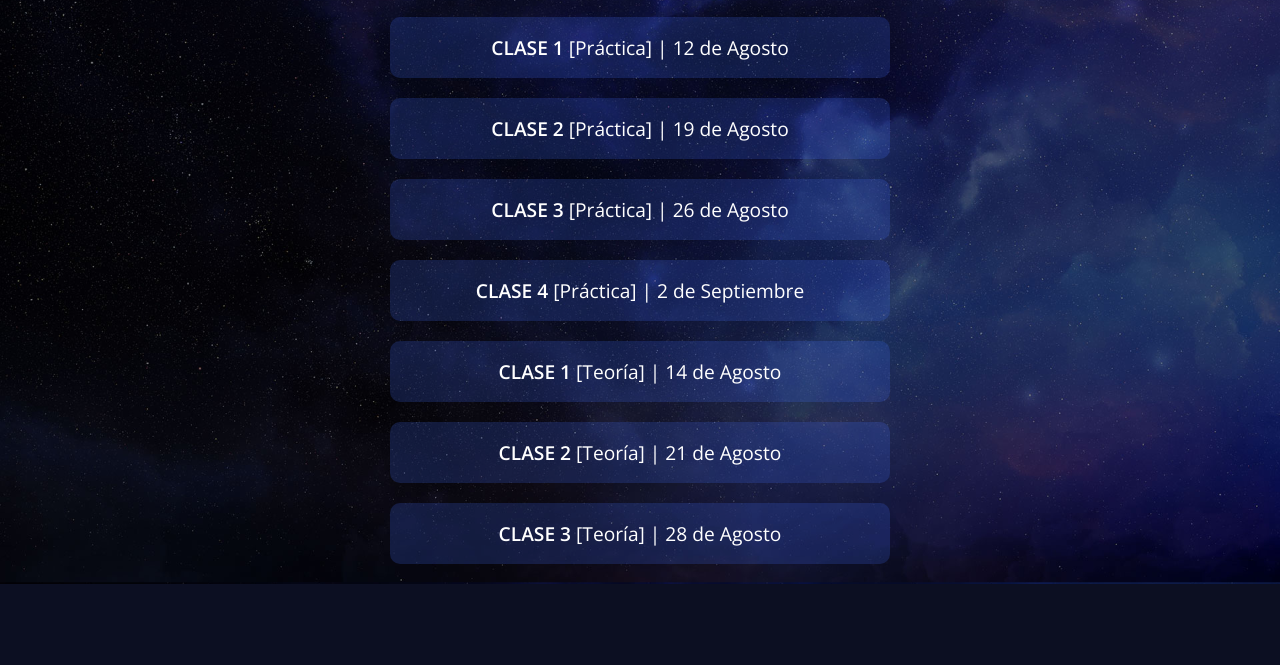
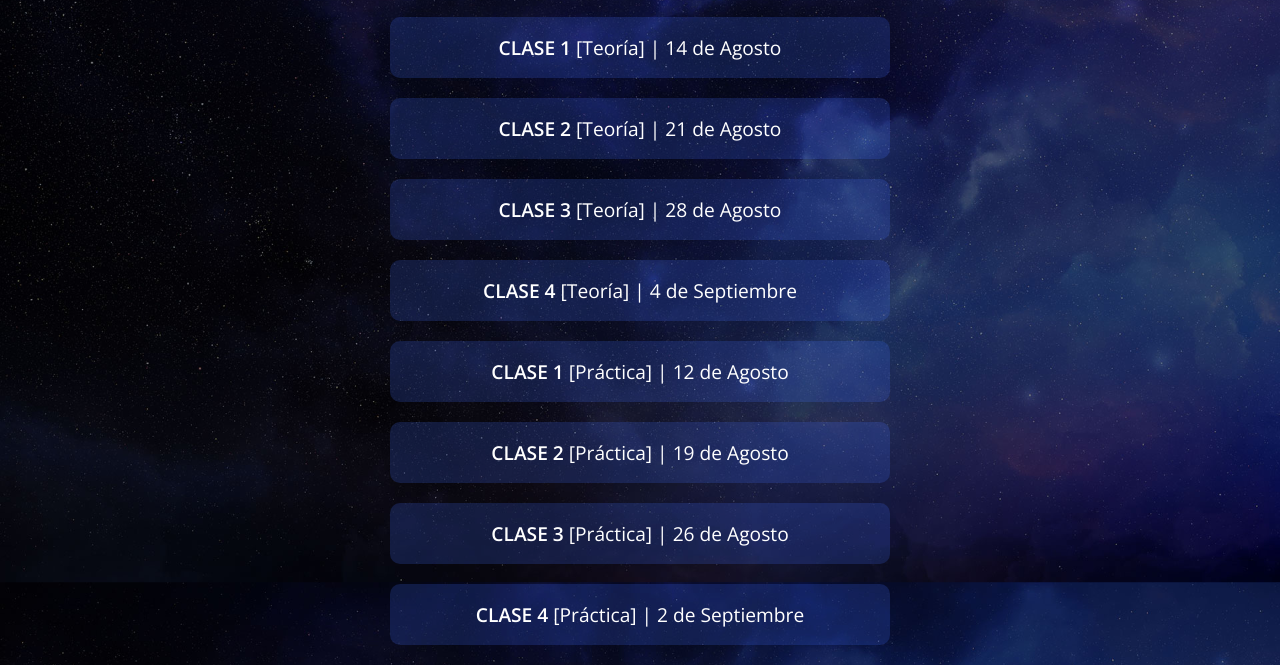
Before and after one commit to KHMarx0/0, a plain HTML site: page concursos/index.html in a window 1280 px wide. Shown: the part 271-936 px from the top of the page. Before the commit the page ends 855 px from the top, so only its background shows below. Drawn offline with nearby package versions, Linux system fonts and the light colour scheme.

Commit message:
Update index.html

```diff
--- a/concursos/index.html
+++ b/concursos/index.html
@@ -24,14 +24,17 @@
     </div>
     <div id="links">
 
+                <a class="link" href="https://www.youtube.com/watch?v=mFquhmwYteE" target="_blank"><strong>CLASE 1</strong> [Teoría] | 14 de Agosto</a>
+        <a class="link" href="https://www.youtube.com/watch?v=tkRz8TauImM" target="_blank"><strong>CLASE 2</strong> [Teoría] | 21 de Agosto</a>
+        <a class="link" href="https://www.youtube.com/watch?v=Gw0BPQvRVY4" target="_blank"><strong>CLASE 3</strong> [Teoría] | 28 de Agosto</a>
+                <a class="link" href="https://www.youtube.com/watch?v=75HGUY2Mc08" target="_blank"><strong>CLASE 4</strong> [Teoría] | 4 de Septiembre</a>
+
         <a class="link" href="https://www.youtube.com/playlist?list=PLzMR15243cDtsEpo_eV4Gx4ER0lF_AnfF" target="_blank"><strong>CLASE 1</strong> [Práctica] | 12 de Agosto</a>
         <a class="link" href="https://www.youtube.com/playlist?list=PLzMR15243cDu872E1F92IOVROnHmDczOo" target="_blank"><strong>CLASE 2</strong> [Práctica] | 19 de Agosto</a>
         <a class="link" href="https://www.youtube.com/playlist?list=PLzMR15243cDuEyhDz4dHR_yDAYej11lPD" target="_blank"><strong>CLASE 3</strong> [Práctica] | 26 de Agosto</a>
                 <a class="link" href="https://www.youtube.com/watch?v=G3j4II-a9Ik" target="_blank"><strong>CLASE 4</strong> [Práctica] | 2 de Septiembre</a>
 
-        <a class="link" href="https://www.youtube.com/watch?v=mFquhmwYteE" target="_blank"><strong>CLASE 1</strong> [Teoría] | 14 de Agosto</a>
-        <a class="link" href="https://www.youtube.com/watch?v=tkRz8TauImM" target="_blank"><strong>CLASE 2</strong> [Teoría] | 21 de Agosto</a>
-        <a class="link" href="https://www.youtube.com/watch?v=Gw0BPQvRVY4" target="_blank"><strong>CLASE 3</strong> [Teoría] | 28 de Agosto</a>
+
 
     </div>
 
```
